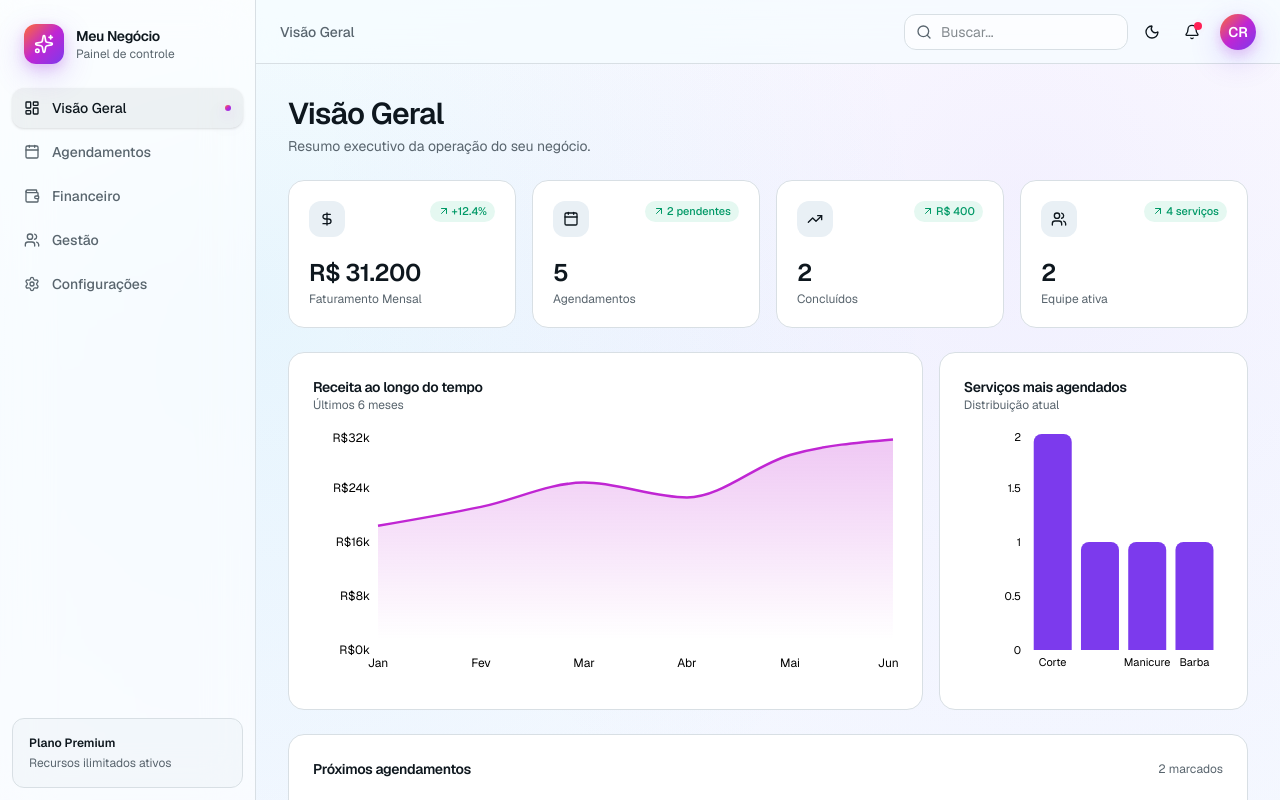
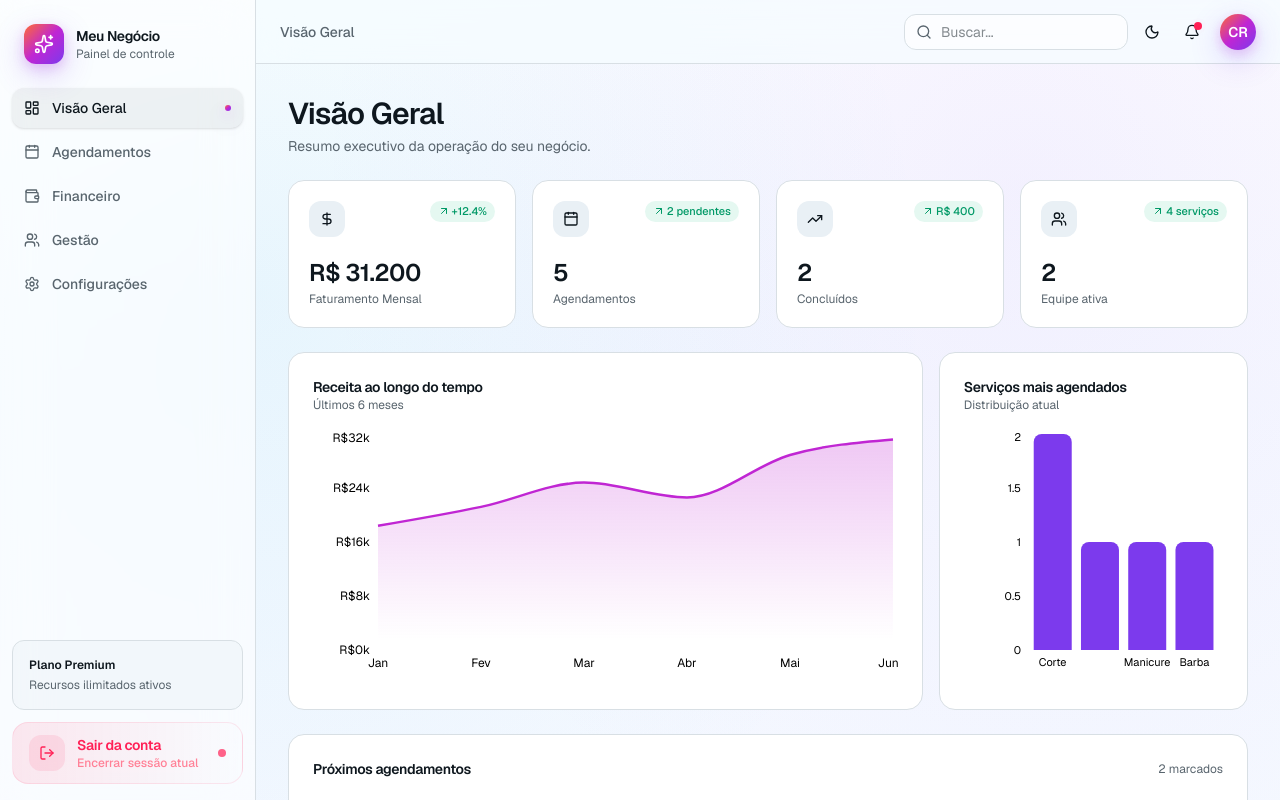
Before and after one commit to Carvajal-daniel/saas-plataform-frontend, a Next.js app: page /dashboard in a window 1280 px wide. Shown: the top 800 px of the page. Built offline with nearby package versions, Linux system fonts and the light colour scheme.

Commit message:
feat: add exit buttom dashboard

```diff
--- a/src/components/dashboard/components/ManagementTab.tsx
+++ b/src/components/dashboard/components/ManagementTab.tsx
@@ -354,7 +354,11 @@ function ServicesPanel() {
           </div>
           <Field label="Descrição"><textarea rows={3} className={inputCls} value={editing.description} onChange={e => setEditing({ ...editing, description: e.target.value })} /></Field>
         </>}
+
+
+
       </Modal>
+
     </>
   );
 }
--- a/src/components/dashboard/layout/Sidebar.tsx
+++ b/src/components/dashboard/layout/Sidebar.tsx
@@ -1,37 +1,114 @@
-import { LayoutDashboard, Calendar, Wallet, Users, Settings, Sparkles } from "lucide-react";
+"use client";
+
+import {
+  LayoutDashboard,
+  Calendar,
+  Wallet,
+  Users,
+  Settings,
+  Sparkles,
+  LogOut,
+} from "lucide-react";
+
+import { useRouter } from "next/navigation";
+
 import { useDashboard } from "../lib/dashboard-store";
+
 import { cn } from "@/features/lib/utils";
-export type TabKey = "overview" | "appointments" | "financial" | "management" | "settings";
 
-const items: { key: TabKey; label: string; icon: React.ComponentType<{ className?: string }> }[] = [
-  { key: "overview", label: "Visão Geral", icon: LayoutDashboard },
-  { key: "appointments", label: "Agendamentos", icon: Calendar },
-  { key: "financial", label: "Financeiro", icon: Wallet },
-  { key: "management", label: "Gestão", icon: Users },
-  { key: "settings", label: "Configurações", icon: Settings },
+export type TabKey =
+  | "overview"
+  | "appointments"
+  | "financial"
+  | "management"
+  | "settings";
+
+const items: {
+  key: TabKey;
+  label: string;
+  icon: React.ComponentType<{
+    className?: string;
+  }>;
+}[] = [
+  {
+    key: "overview",
+    label: "Visão Geral",
+    icon: LayoutDashboard,
+  },
+  {
+    key: "appointments",
+    label: "Agendamentos",
+    icon: Calendar,
+  },
+  {
+    key: "financial",
+    label: "Financeiro",
+    icon: Wallet,
+  },
+  {
+    key: "management",
+    label: "Gestão",
+    icon: Users,
+  },
+  {
+    key: "settings",
+    label: "Configurações",
+    icon: Settings,
+  },
 ];
 
-export function Sidebar({ active, onSelect, onNavigate }: { active: TabKey; onSelect: (k: TabKey) => void; onNavigate?: () => void }) {
+export function Sidebar({
+  active,
+  onSelect,
+  onNavigate,
+}: {
+  active: TabKey;
+  onSelect: (k: TabKey) => void;
+  onNavigate?: () => void;
+}) {
   const { settings } = useDashboard();
+
+  const router = useRouter();
+
+  const handleLogout = () => {
+    localStorage.removeItem("token");
+
+    router.push("/client/login");
+  };
+
   return (
     <aside className="flex h-full w-64 flex-col border-r border-border bg-card/60 backdrop-blur-xl">
       <div className="flex items-center gap-3 px-6 py-6">
         <div className="flex h-10 w-10 items-center justify-center rounded-xl btn-primary-gradient">
           <Sparkles className="h-5 w-5 text-white" />
         </div>
+
         <div>
-          <div className="text-sm font-semibold tracking-tight text-foreground">{settings.businessName}</div>
-          <div className="text-xs text-muted-foreground">Painel de controle</div>
+          <div className="text-sm font-semibold tracking-tight text-foreground">
+            {settings.businessName}
+          </div>
+
+          <div className="text-xs text-muted-foreground">
+            Painel de controle
+          </div>
         </div>
       </div>
+
       <nav className="flex-1 space-y-1 px-3">
-        {items.map(item => {
+        {items.map((item) => {
           const Icon = item.icon;
-          const isActive = active === item.key;
+
+          const isActive =
+            active === item.key;
+
           return (
             <button
               key={item.key}
-              onClick={() => { onSelect(item.key); onNavigate?.(); }}
+              onClick={() => {
+                onSelect(item.key);
+
+                onNavigate?.();
+              }}
               className={cn(
                 "group flex w-full items-center gap-3 rounded-xl px-3 py-2.5 text-sm font-medium transition-all",
                 isActive
@@ -39,17 +116,62 @@ export function Sidebar({ active, onSelect, onNavigate }: { active: TabKey; onSe
                   : "text-muted-foreground hover:bg-muted hover:text-foreground"
               )}
             >
-              <Icon className={cn("h-4 w-4 transition-transform", isActive && "text-foreground")} />
+              <Icon
+                className={cn(
+                  "h-4 w-4 transition-transform",
+                  isActive &&
+                    "text-foreground"
+                )}
+              />
+
               <span>{item.label}</span>
-              {isActive && <span className="ml-auto h-1.5 w-1.5 rounded-full btn-primary-gradient" />}
+
+              {isActive && (
+                <span className="ml-auto h-1.5 w-1.5 rounded-full btn-primary-gradient" />
+              )}
             </button>
           );
         })}
       </nav>
+
       <div className="m-3 rounded-xl border border-border bg-muted/40 p-4">
-        <div className="text-xs font-semibold text-foreground">Plano Premium</div>
-        <div className="mt-1 text-xs text-muted-foreground">Recursos ilimitados ativos</div>
+        <div className="text-xs font-semibold text-foreground">
+          Plano Premium
+        </div>
+
+        <div className="mt-1 text-xs text-muted-foreground">
+          Recursos ilimitados ativos
+        </div>
       </div>
+
+      <div className="px-3 pb-4">
+  <button
+    onClick={handleLogout}
+    className="group relative cursor-pointer flex w-full items-center overflow-hidden rounded-2xl border border-rose-500/10 bg-gradient-to-r from-rose-500/10 via-rose-500/5 to-transparent px-4 py-3 text-sm font-medium text-rose-500 transition-all duration-300 hover:-translate-y-0.5 hover:border-rose-500/20 hover:from-rose-500/15 hover:via-rose-500/10 hover:to-rose-500/5 hover:shadow-lg hover:shadow-rose-500/10"
+  >
+    <div className="absolute inset-0 opacity-0 transition-opacity duration-300 group-hover:opacity-100">
+      <div className="absolute -left-10 top-0 h-full w-20 rotate-12 bg-white/10 blur-xl" />
+    </div>
+
+    <div className="relative flex h-9 w-9 items-center justify-center rounded-xl bg-rose-500/10 transition-all duration-300 group-hover:bg-rose-500/20">
+      <LogOut className="h-4 w-4 transition-transform duration-300 group-hover:-translate-x-0.5" />
+    </div>
+
+    <div className="relative ml-3 flex flex-1 flex-col items-start">
+      <span className="font-semibold tracking-tight">
+        Sair da conta
+      </span>
+
+      <span className="text-xs text-rose-400/80">
+        Encerrar sessão atual
+      </span>
+    </div>
+
+    <div className="relative">
+      <div className="h-2 w-2 rounded-full bg-rose-500/70 transition-all duration-300 group-hover:scale-125 group-hover:bg-rose-400" />
+    </div>
+  </button>
+</div>
     </aside>
   );
 }
```
